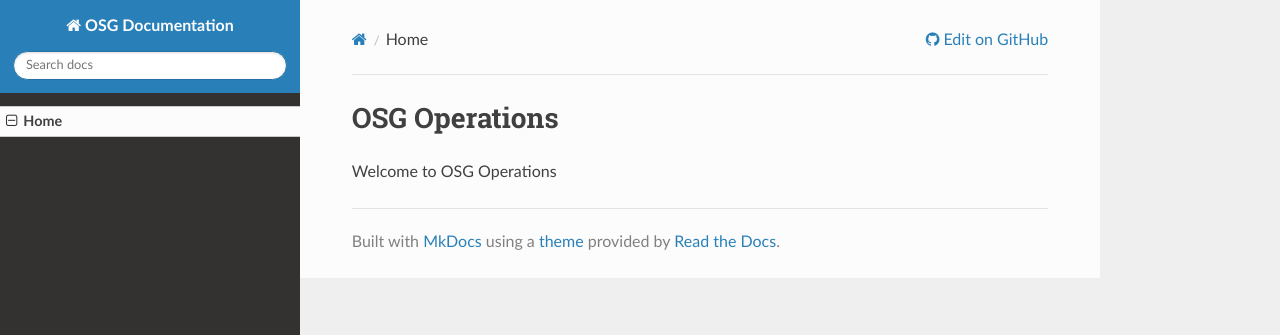
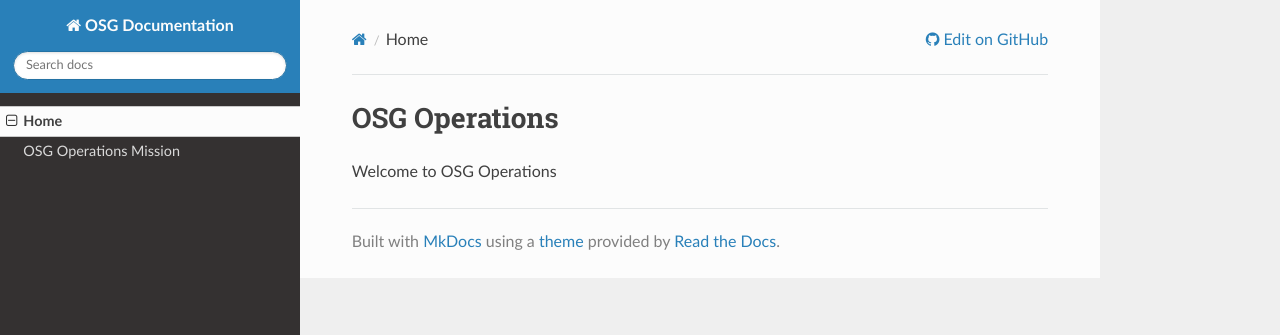
Before and after one commit to osg-htc/operations, an MkDocs documentation site: the page built from docs/index.md, in a window 1280 px wide. Shown: the top 335 px of the page. Built offline with MkDocs 1.6.1, drawn with Linux system fonts in a browser that asks for light colours; nearby versions of some CDN libraries; old or Windows-style settings are respelled for this version of MkDocs.

Commit message:
Update mkdocs.yml

```diff
--- a/mkdocs.yml
+++ b/mkdocs.yml
@@ -9,6 +9,7 @@ extra_css:
 
 pages:
 - Home: 'index.md'
+- OSG Operations Mission: 'mission.md'
 
 markdown_extensions:
   - admonition
```
